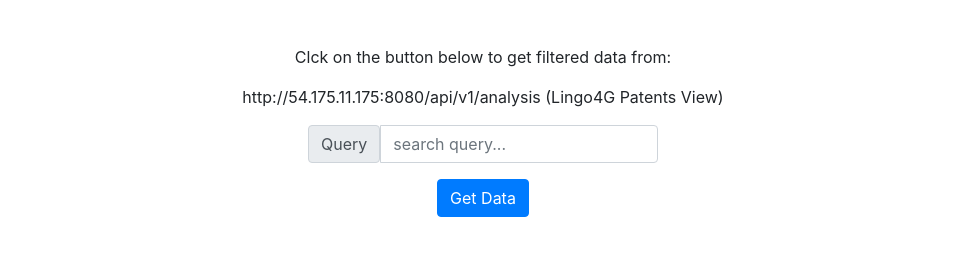
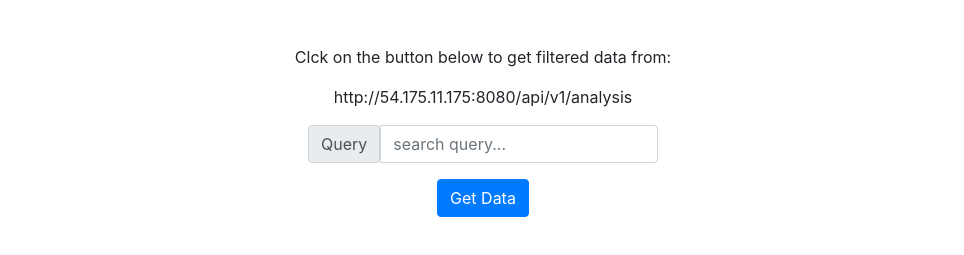
Before and after one commit to fnick851/tableau-WDC-prototype, a plain HTML site: page lingo4g_api.html in a window 1280 px wide. Shown: the part 89-344 px from the top of the page, without its empty margins (157-1121 px from the left). Drawn offline with nearby package versions, Linux system fonts and the light colour scheme; a script that the page names is missing.

Commit message:
Text change

```diff
--- a/lingo4g_api.html
+++ b/lingo4g_api.html
@@ -25,8 +25,7 @@
                         Clck on the button below to get filtered data from:
                     </p>
                     <p>
-                        http://54.175.11.175:8080/api/v1/analysis (Lingo4G
-                        Patents View)
+                        http://54.175.11.175:8080/api/v1/analysis
                     </p>
                 </div>
             </div>
```
Also changed, not shown: README.md.
